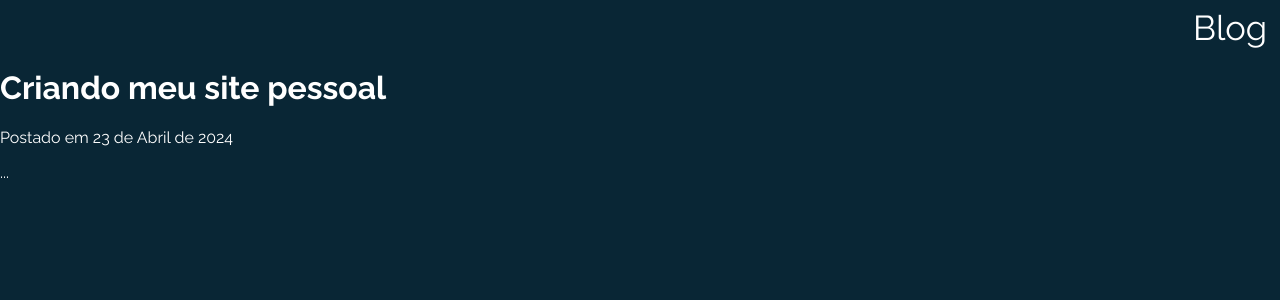
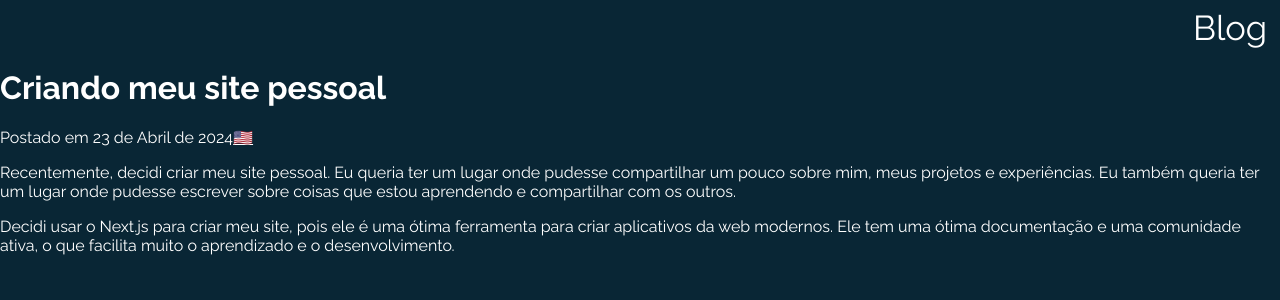
Before and after one commit to JhonattasFerreira/my-site, a Next.js app: page /blog/2024/04/23/creating-my-personal-site/pt-br in a window 1280 px wide. Shown: the top 300 px of the page. Built offline with nearby package versions, Linux system fonts and the light colour scheme; a web font is replaced by a local one.

Commit message:
create post component

```diff
--- /dev/null
+++ b/components/Post/index.js
@@ -0,0 +1,39 @@
+import NavItem from "../navItem/NavItem";
+import { useRouter } from "next/router";
+import { useLanguage } from "../../hooks/LanguageContext";
+import { useEffect } from "react";
+import Link from "next/link";
+import FormatDate from "../../helpers/FormatDate";
+
+const REGEX_PT_BR = /\/pt-br$/;
+
+const Post = ({ title, date, children }) => {
+  const { pathname } = useRouter();
+  const { language, setLanguage } = useLanguage();
+
+  useEffect(() => {
+    if (REGEX_PT_BR.test(pathname)) {
+      setLanguage("pt-br");
+    } else {
+      setLanguage("en");
+    }
+  }, []);
+
+  return (
+    <>
+      <NavItem item={{ name: "Blog", url: "/blog" }} />
+      <main>
+        <h1>{title}</h1>
+        <time dateTime={date}>{FormatDate(date, language)}</time>
+        {language === "en" ? (
+          <Link href={pathname + "/pt-br"}>🇧🇷</Link>
+        ) : (
+          <Link href={pathname.replace(REGEX_PT_BR, "")}>🇺🇸</Link>
+        )}
+        {children}
+      </main>
+    </>
+  );
+};
+
+export default Post;
--- /dev/null
+++ b/helpers/FormatDate.js
@@ -0,0 +1,43 @@
+const months = {
+  "pt-br": [
+    "Janeiro",
+    "Fevereiro",
+    "Março",
+    "Abril",
+    "Maio",
+    "Junho",
+    "Julho",
+    "Agosto",
+    "Setembro",
+    "Outubro",
+    "Novembro",
+    "Dezembro",
+  ],
+  en: [
+    "January",
+    "February",
+    "March",
+    "April",
+    "May",
+    "June",
+    "July",
+    "August",
+    "September",
+    "October",
+    "November",
+    "December",
+  ],
+};
+
+const FormatDate = (date, language) => {
+  const parts = date.split("-");
+  const day = parts[2];
+  const month = months[language][parseInt(parts[1]) - 1];
+  const year = parts[0];
+
+  return language === "en"
+    ? `Posted on ${month} ${day}, ${year}`
+    : `Postado em ${day} de ${month} de ${year}`;
+};
+
+export default FormatDate;
--- a/pages/blog/2024/04/23/creating-my-personal-site/pt-br/index.js
+++ b/pages/blog/2024/04/23/creating-my-personal-site/pt-br/index.js
@@ -1,14 +1,25 @@
-import NavItem from "../../../../../../../components/NavItem";
+import Post from "../../../../../../../components/Post";
 
-const Post = () => {
+const BlogPost = () => {
   return (
-    <div>
-      <NavItem item={{ name: "Blog", url: "/blog" }} />
-      <h1>Criando meu site pessoal</h1>
-      <p>Postado em 23 de Abril de 2024</p>
-      <p>...</p>
-    </div>
+    <Post title={"Criando meu site pessoal"} date={"2024-04-23"}>
+      <>
+        <p>
+          Recentemente, decidi criar meu site pessoal. Eu queria ter um lugar
+          onde pudesse compartilhar um pouco sobre mim, meus projetos e
+          experiências. Eu também queria ter um lugar onde pudesse escrever
+          sobre coisas que estou aprendendo e compartilhar com os outros.
+        </p>
+
+        <p>
+          Decidi usar o Next.js para criar meu site, pois ele é uma ótima
+          ferramenta para criar aplicativos da web modernos. Ele tem uma ótima
+          documentação e uma comunidade ativa, o que facilita muito o
+          aprendizado e o desenvolvimento.
+        </p>
+      </>
+    </Post>
   );
 };
 
-export default Post;
+export default BlogPost;
--- a/pages/blog/index.js
+++ b/pages/blog/index.js
@@ -1,6 +1,6 @@
 import Link from "next/link";
 import styles from "./blog.module.css";
-import NavItem from "../../components/NavItem";
+import NavItem from "../../components/navItem/NavItem";
 import truncateText from "../../helpers/TruncateText";
 import { useLanguage } from "../../hooks/LanguageContext";
 import listBlogPostsData from "./../../data/BlogList.json";
@@ -19,7 +19,7 @@ const Blog = () => {
               className={styles.button}
               onClick={() => setLanguage("pt-br")}
             >
-              🇺🇸
+              🇧🇷
             </button>
           ) : (
             <button
@@ -27,7 +27,7 @@ const Blog = () => {
               className={styles.button}
               onClick={() => setLanguage("en")}
             >
-              🇧🇷
+              🇺🇸
             </button>
           )}
         </NavItem>
--- a/pages/index.js
+++ b/pages/index.js
@@ -1,6 +1,6 @@
 import styles from "./index.module.css";
 
-import NavItem from "../components/NavItem";
+import NavItem from "../components/navItem/NavItem";
 
 const Index = () => (
   <div className={styles.container}>
```
Also changed, not shown: pages/blog/2024/04/23/creating-my-personal-site/index.js (+4 -11 lines), components/navItem/NavItem.js (renamed from components/NavItem.js), components/navItem/NavItem.module.css (renamed from components/NavItem.module.css).
